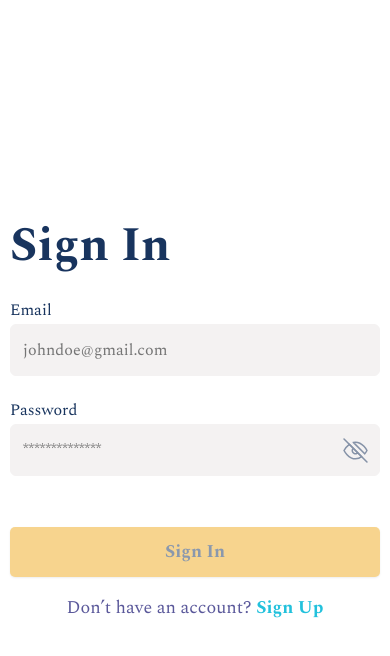
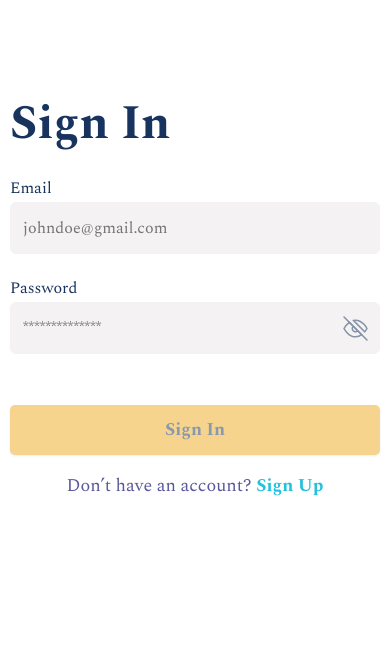
Before and after one commit to vakulanikita/auth-app-frontend, a Next.js app: page /login in a window 390 px wide. Shown: the top 656 px of the page. Built offline with nearby package versions, Linux system fonts and the light colour scheme.

Commit message:
small fixes

```diff
--- a/components/Container/layouts/AuthPageLayout/AuthPageLayout.module.scss
+++ b/components/Container/layouts/AuthPageLayout/AuthPageLayout.module.scss
@@ -55,6 +55,8 @@
     }
 
     .right {
+      padding-top: 100px;
+      justify-content: flex-start;
       width: 100%;
     }
   }
```
